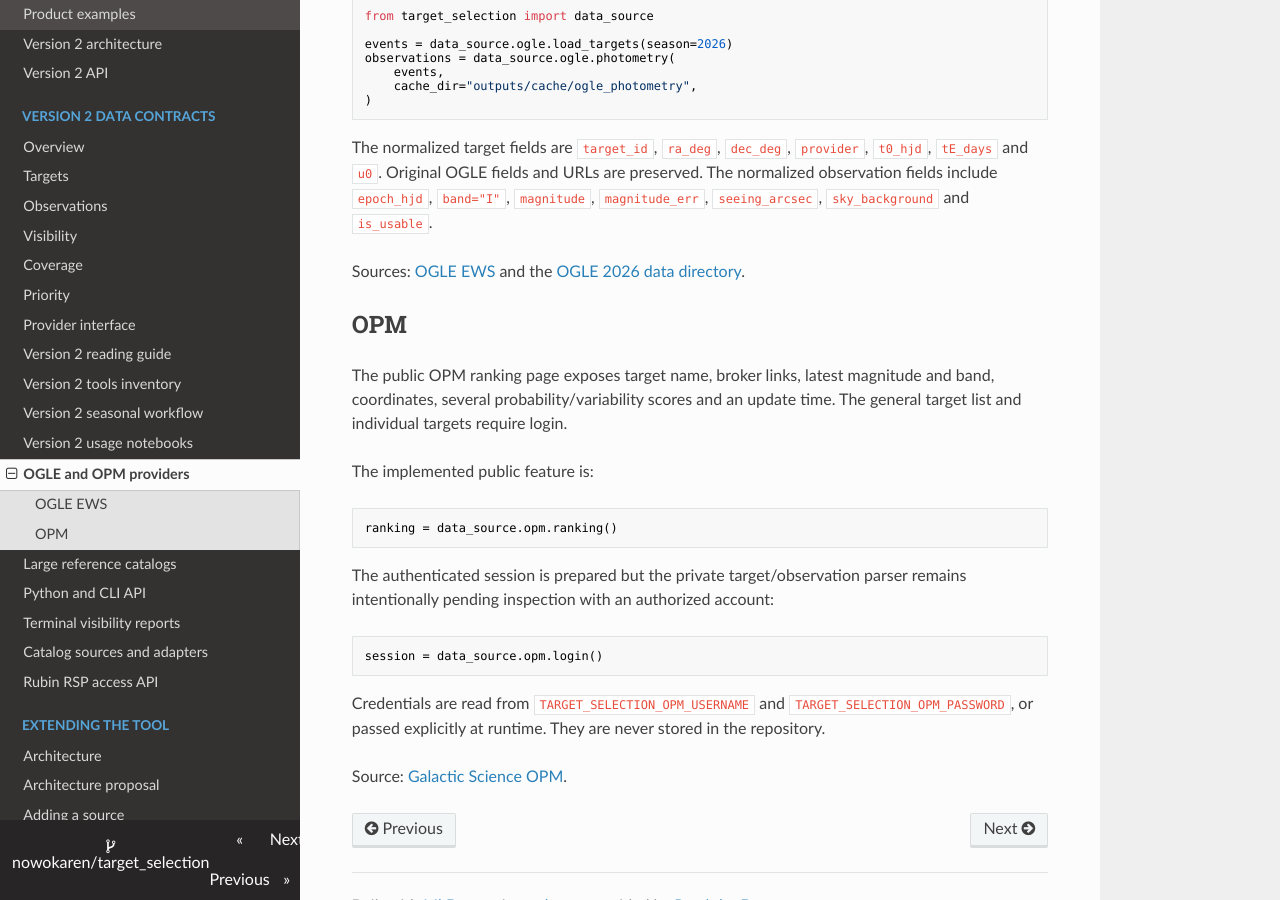
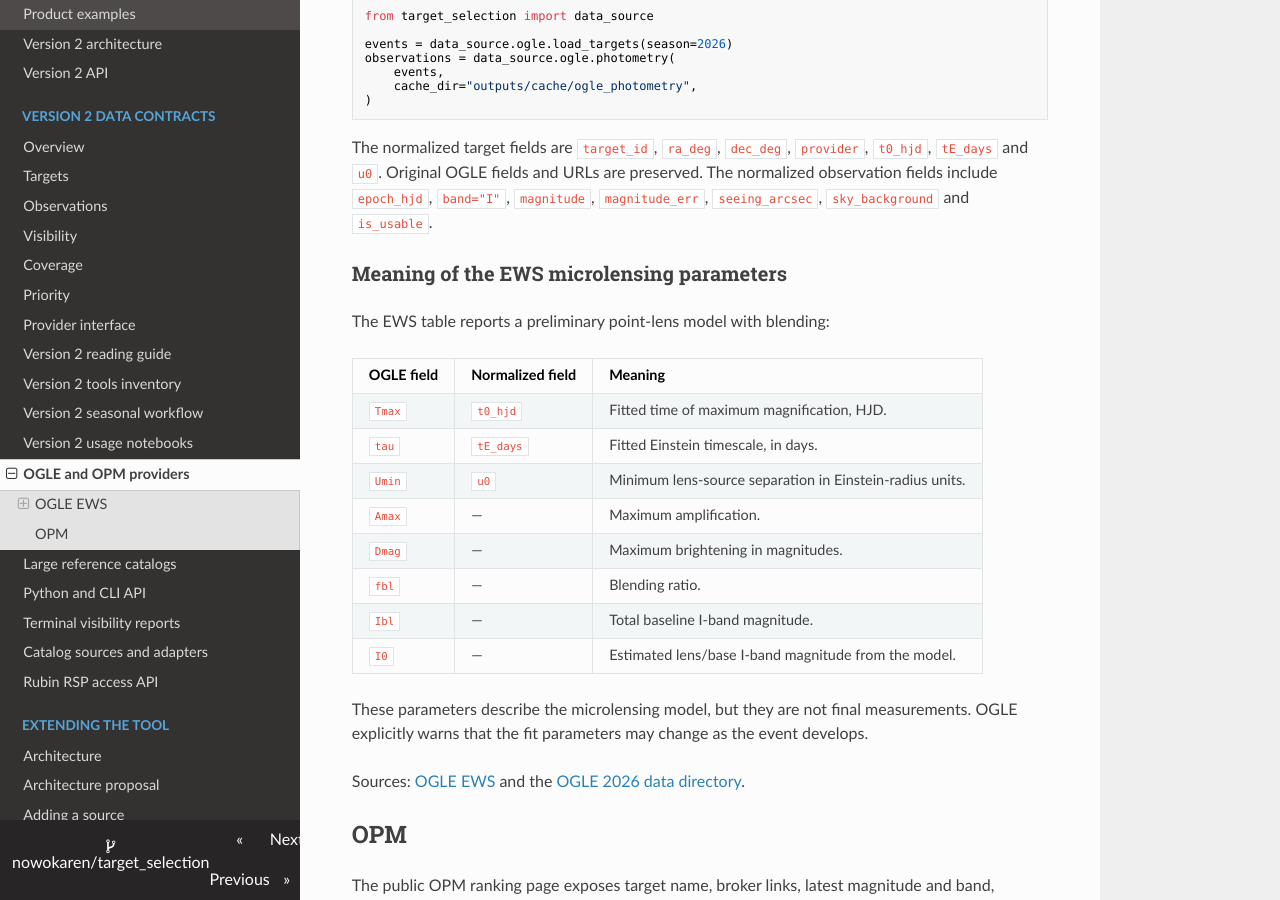
Before and after one commit to nowokaren/target_selection, an MkDocs documentation site: the page built from docs/providers-ogle-opm.md, in a window 1280 px wide and 900 px high, scrolled down 487 px. Built offline with MkDocs 1.6.1, drawn with Linux system fonts in a browser that asks for light colours; nearby versions of some CDN libraries.

Commit message:
Document OGLE parameters and add OPM notebook

```diff
--- a/docs/providers-ogle-opm.md
+++ b/docs/providers-ogle-opm.md
@@ -31,6 +31,25 @@ The normalized observation fields include `epoch_hjd`, `band="I"`,
 `magnitude`, `magnitude_err`, `seeing_arcsec`, `sky_background` and
 `is_usable`.
 
+### Meaning of the EWS microlensing parameters
+
+The EWS table reports a preliminary point-lens model with blending:
+
+| OGLE field | Normalized field | Meaning |
+|---|---|---|
+| `Tmax` | `t0_hjd` | Fitted time of maximum magnification, HJD. |
+| `tau` | `tE_days` | Fitted Einstein timescale, in days. |
+| `Umin` | `u0` | Minimum lens-source separation in Einstein-radius units. |
+| `Amax` | — | Maximum amplification. |
+| `Dmag` | — | Maximum brightening in magnitudes. |
+| `fbl` | — | Blending ratio. |
+| `Ibl` | — | Total baseline I-band magnitude. |
+| `I0` | — | Estimated lens/base I-band magnitude from the model. |
+
+These parameters describe the microlensing model, but they are not final
+measurements. OGLE explicitly warns that the fit parameters may change as the
+event develops.
+
 Sources: [OGLE EWS](https://ogle.astrouw.edu.pl/ogle4/ews/ews.html) and the
 [OGLE 2026 data directory](https://www.astrouw.edu.pl/ogle/ogle4/ews/2026/).
 
```
Also changed, not shown: docs/usage-notebooks.md (+2 -0 lines), 2 other files.
